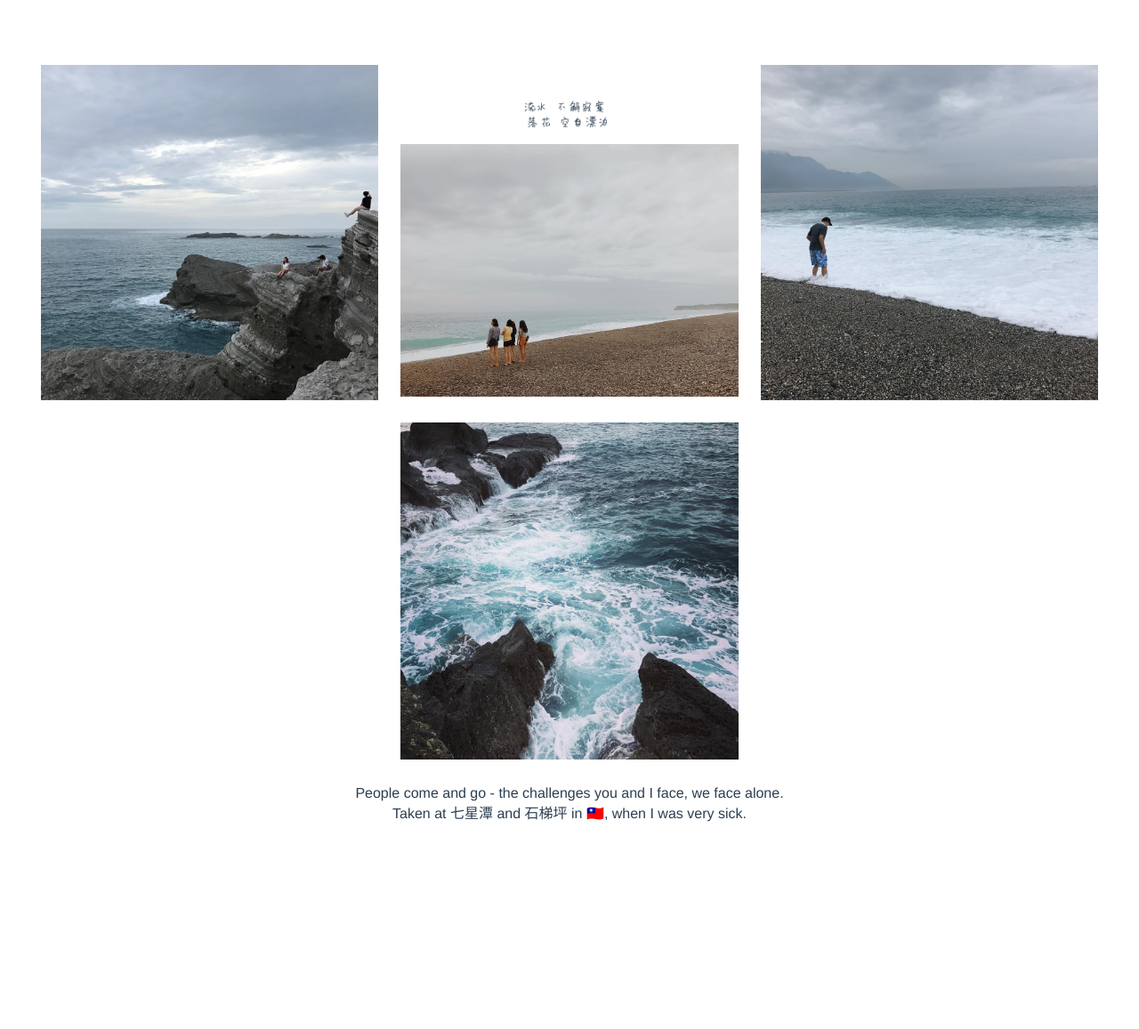
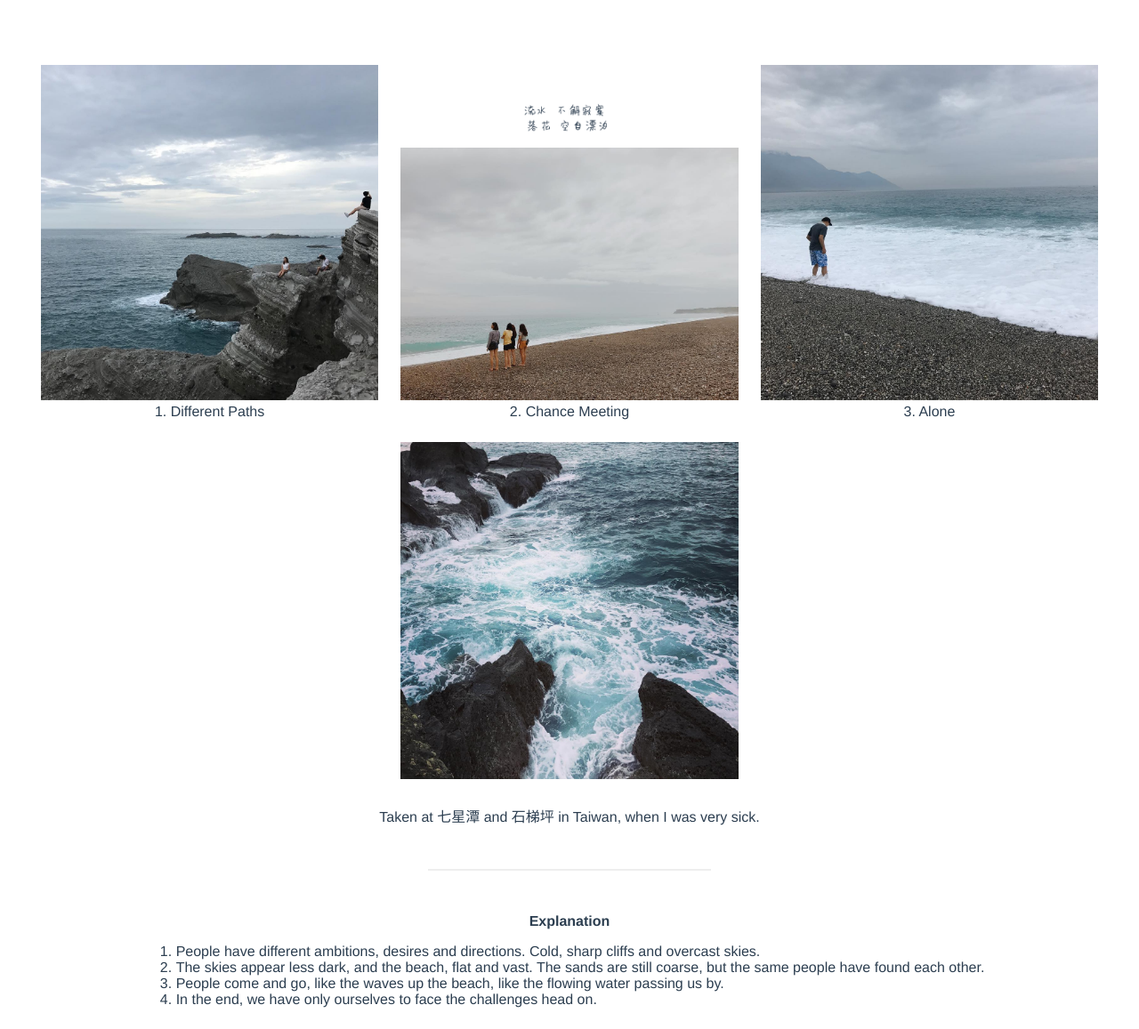
Before and after one commit to causztic/lyrical-arts, a Vue app: page /#/ in a window 1280 px wide. Shown: the whole page at 89% size. Before the commit the page ends 941 px from the top, so only its background shows below. Built offline with nearby package versions, Linux system fonts and the light colour scheme.

Commit message:
added brief explanation

```diff
--- a/src/components/Images.vue
+++ b/src/components/Images.vue
@@ -1,21 +1,36 @@
 <template>
   <div>
-    <div class='images'>
-      <img class='image' src='../assets/1.jpg'>
+    <div class='container'>
+      <div class='image'>
+        <img src='../assets/1.jpg'>
+        1. Different Paths
+      </div>
       <div class='image'>
         <img src='../assets/text.png'>
         <img src='../assets/2.jpg'>
+        2. Chance Meeting
       </div>
-      <img class='image' src='../assets/3.jpg'>
+      <div class='image'>
+        <img src='../assets/3.jpg'>
+        3. Alone
+      </div>
     </div>
-    <div class='images'>
+    <div class='container'>
       <img class='image' src='../assets/4.jpg'>
     </div>
     <p>
-      People come and go - the challenges you and I face, we face alone.
-      <br/>
-      Taken at 七星潭 and 石梯坪 in 🇹🇼, when I was very sick.
+      Taken at 七星潭 and 石梯坪 in Taiwan, when I was very sick.
     </p>
+    <hr/>
+    <div class='explanation'>
+      <b>Explanation</b>
+      <ol>
+        <li>People have different ambitions, desires and directions. Cold, sharp cliffs and overcast skies.</li>
+        <li>The skies appear less dark, and the beach, flat and vast. The sands are still coarse, but the same people have found each other.</li>
+        <li>People come and go, like the waves up the beach, like the flowing water passing us by.</li>
+        <li>In the end, we have only ourselves to face the challenges head on.</li>
+      </ol>
+    </div>
   </div>
 </template>
 
@@ -30,7 +45,24 @@ export default {
 h1, h2 {
   font-weight: normal;
 }
-.images {
+hr {
+  border: solid 1px #eee;
+  margin-top: 3em;
+  margin-bottom: 3em;
+  width: 25%;
+}
+.explanation {
+  display: flex;
+  align-items: center;
+  justify-ceontent: center;
+  flex-direction: column;
+}
+
+ol {
+  text-align: left;
+  padding-right: 1em;
+}
+.container {
   display: flex;
   flex-grow: 0;
   flex-wrap: wrap;
@@ -40,23 +72,23 @@ h1, h2 {
   align-items: flex-end;
 }
 
-.images .image {
+.container .image {
   width: 30%;
   margin: 1%;
 }
 
-.images .image img {
+.container .image img {
   width: 100%;
 }
 
 @media only screen and (max-width: 425px) {
-  .images {
+  .container {
     flex-basis: 100%;
   }
-  .images .image {
+  .container .image {
     width: 100%;
   }
-  .images .image img {
+  .container .image img {
     width: 100%;
   }
 }
```
